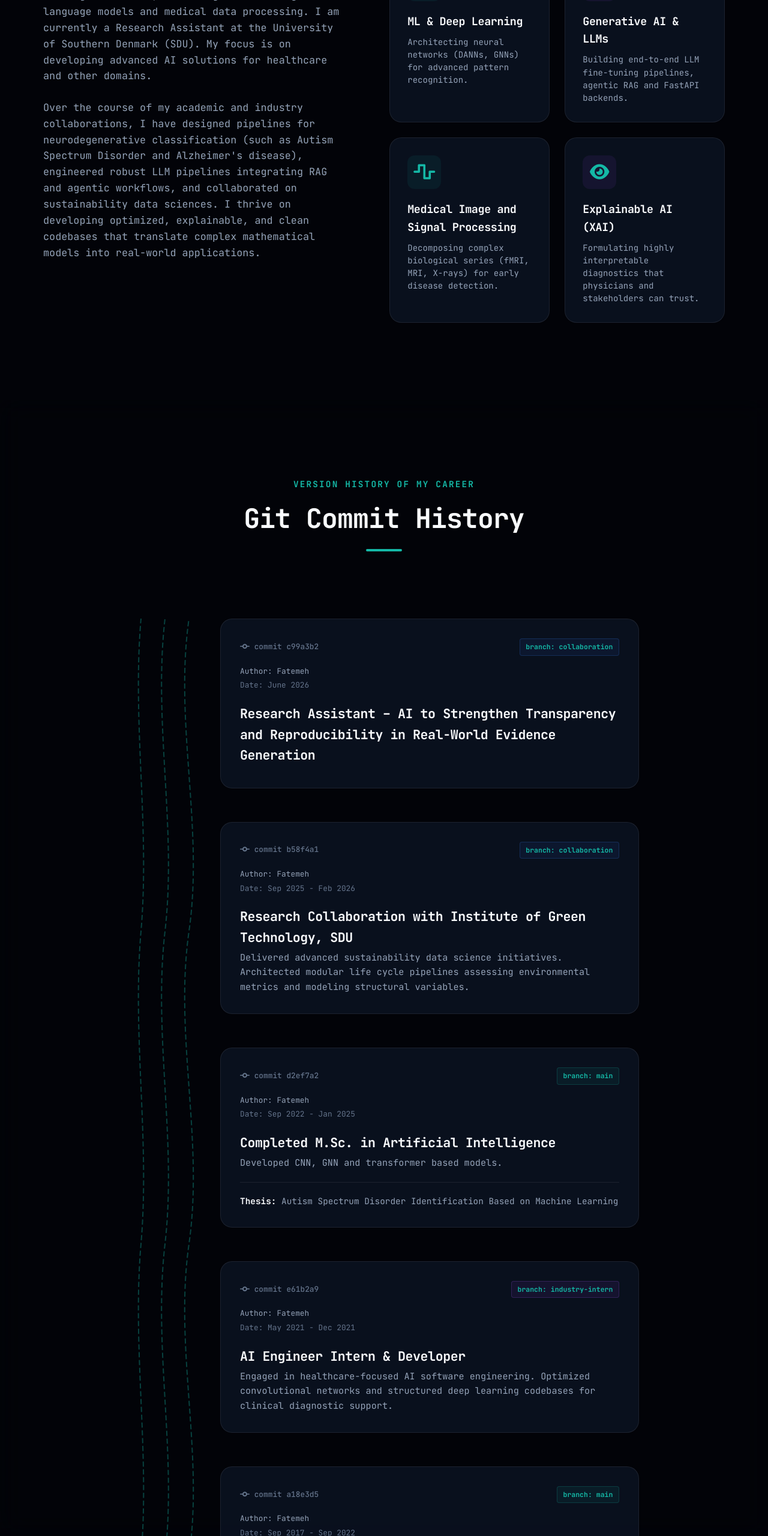
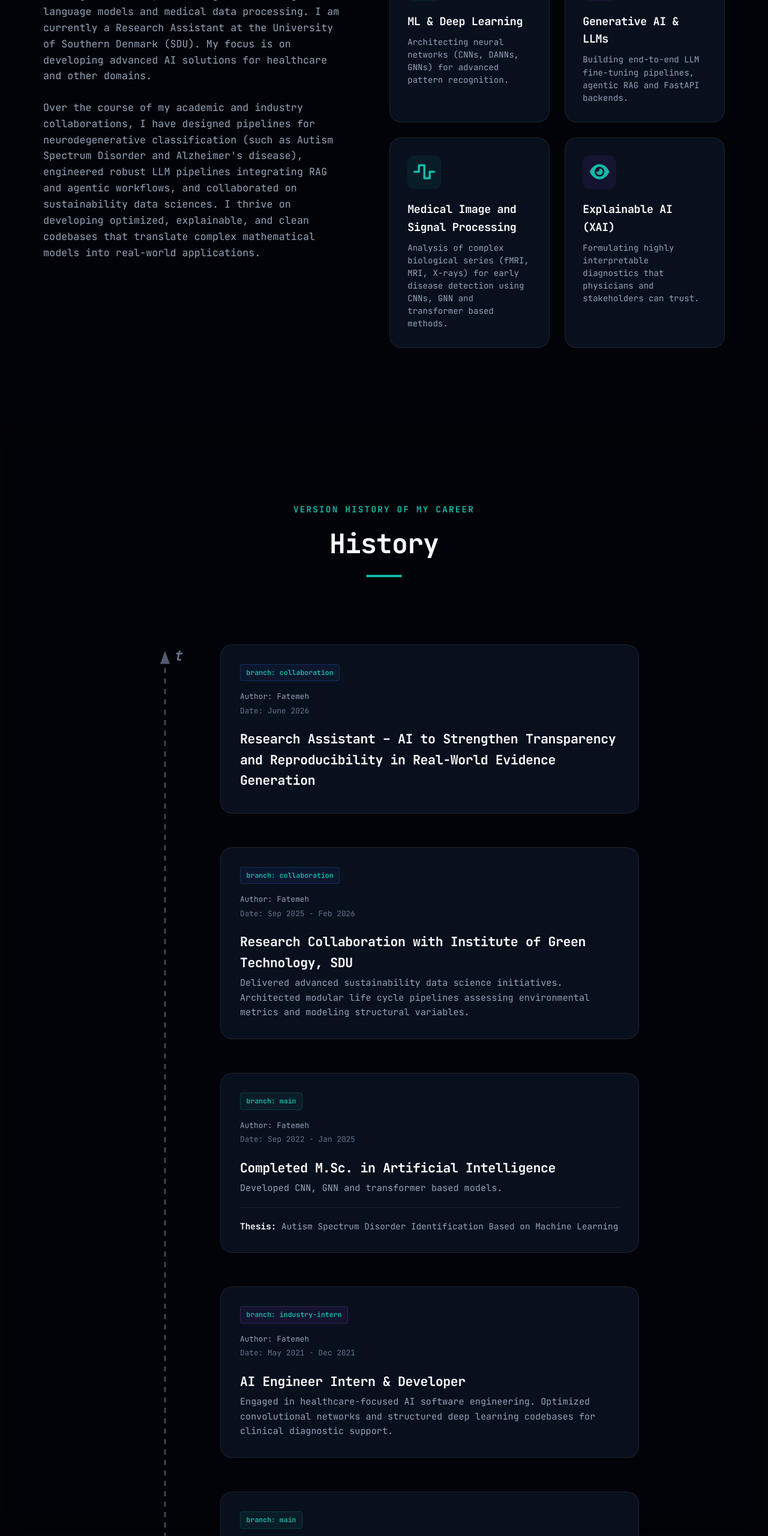
Before and after one commit to fatemehghanadi/fatemehghanadi.github.io, a plain HTML site: page index.html in a window 1280 px wide. Shown: the part 1287-3847 px from the top of the page at 60% size. Drawn offline with Linux system fonts and the light colour scheme; animation ran at ten frames a second.

Commit message:
bio updated again

```diff
--- a/index.html
+++ b/index.html
@@ -181,7 +181,7 @@
                                     <i class="fa-solid fa-brain"></i>
                                 </div>
                                 <h4>ML & Deep Learning</h4>
-                                <p>Architecting neural networks (DANNs, GNNs) for advanced pattern recognition.</p>
+                                <p>Architecting neural networks (CNNs, DANNs, GNNs) for advanced pattern recognition.</p>
                             </div>
                             <div class="interest-card">
                                 <div class="interest-icon">
@@ -195,7 +195,7 @@
                                     <i class="fa-solid fa-wave-square"></i>
                                 </div>
                                     <h4>Medical Image and Signal Processing</h4>
-                                <p>Decomposing complex biological series (fMRI, MRI, X-rays) for early disease detection.</p>
+                                <p>Analysis of complex biological series (fMRI, MRI, X-rays) for early disease detection using CNNs, GNN and transformer based methods.</p>
                             </div>
                             <div class="interest-card">
                                 <div class="interest-icon">
@@ -215,7 +215,7 @@
             <div class="container">
                 <div class="section-header">
                     <span class="section-subtitle">Version History of my Career</span>
-                    <h2 class="section-title">Git Commit History</h2>
+                    <h2 class="section-title">History</h2>
                     <div class="title-underline"></div>
                 </div>
 
@@ -223,12 +223,10 @@
                     <!-- The Orbital Lanes -->
                     <div class="git-lanes">
                         <svg class="git-svg-graph" xmlns="http://www.w3.org/2000/svg" viewBox="0 0 120 1600" preserveAspectRatio="none">
-                            <!-- Orbit Lane 1 (Main) - sinusoidal wave -->
-                            <path class="orbit-path orbit-main" d="M 20,0 C 5,160 35,320 20,480 C 5,640 35,800 20,960 C 5,1120 35,1280 20,1440 L 20,1600" stroke="var(--accent-teal)" stroke-width="2" fill="none" opacity="0.35" />
-                            <!-- Orbit Lane 2 (Collaboration) -->
-                            <path class="orbit-path orbit-collab" d="M 60,0 C 40,160 80,320 60,480 C 40,640 80,800 60,960 C 40,1120 80,1280 60,1440 L 60,1600" stroke="var(--accent-blue)" stroke-width="2" fill="none" opacity="0.35" />
-                            <!-- Orbit Lane 3 (Work) -->
-                            <path class="orbit-path orbit-work" d="M 100,0 C 75,160 125,320 100,480 C 75,640 125,800 100,960 C 75,1120 125,1280 100,1440 L 100,1600" stroke="var(--accent-purple)" stroke-width="2" fill="none" opacity="0.35" />
+                            <!-- Time Vector Axis -->
+                            <line class="time-vector-line" x1="60" y1="30" x2="60" y2="1600" stroke="var(--text-muted)" stroke-width="3" stroke-dasharray="8 8" opacity="0.6"/>
+                            <polygon points="52,30 68,30 60,10" fill="var(--text-muted)" opacity="0.8"/>
+                            <text x="75" y="25" fill="var(--text-muted)" font-family="JetBrains Mono" font-size="22" font-style="italic" font-weight="bold">t</text>
 
                             <!-- Small decorative stars scattered -->
                             <circle cx="15" cy="50" r="1" fill="#fff" opacity="0.5"/>
@@ -263,7 +261,6 @@
                                 </svg>
                             </div>
                             <div class="commit-badge-row">
-                                <span class="commit-hash"><i class="fa-solid fa-code-commit"></i> commit c99a3b2</span>
                                 <span class="commit-branch-tag tag-collab">branch: collaboration</span>
                             </div>
                             <div class="commit-details">
@@ -291,7 +288,6 @@
                                 </svg>
                             </div>
                             <div class="commit-badge-row">
-                                <span class="commit-hash"><i class="fa-solid fa-code-commit"></i> commit b58f4a1</span>
                                 <span class="commit-branch-tag tag-collab">branch: collaboration</span>
                             </div>
                             <div class="commit-details">
@@ -321,7 +317,6 @@
                                 </svg>
                             </div>
                             <div class="commit-badge-row">
-                                <span class="commit-hash"><i class="fa-solid fa-code-commit"></i> commit d2ef7a2</span>
                                 <span class="commit-branch-tag tag-main">branch: main</span>
                             </div>
                             <div class="commit-details">
@@ -351,7 +346,6 @@
                                 </svg>
                             </div>
                             <div class="commit-badge-row">
-                                <span class="commit-hash"><i class="fa-solid fa-code-commit"></i> commit e61b2a9</span>
                                 <span class="commit-branch-tag tag-work">branch: industry-intern</span>
                             </div>
                             <div class="commit-details">
@@ -376,7 +370,6 @@
                                 </svg>
                             </div>
                             <div class="commit-badge-row">
-                                <span class="commit-hash"><i class="fa-solid fa-code-commit"></i> commit a18e3d5</span>
                                 <span class="commit-branch-tag tag-main">branch: main</span>
                             </div>
                             <div class="commit-details">
--- a/script.js
+++ b/script.js
@@ -109,7 +109,7 @@ function initTypewriter() {
         "AI Researcher",
         "Deep Learning Scientist",
         "Computer Scientist",
-        "Medical Signal/Image Expert",
+        "AI Medical Signal/Image Analyst",
         "LLM & Generative AI Specialist"
     ];
 
--- a/styles.css
+++ b/styles.css
@@ -788,10 +788,20 @@ body.light-theme .terminal-output.system-info {
     transition: all var(--transition-fast);
 }
 
-/* Lane Specific node colors */
+/* Time Vector Animation */
+.time-vector-line {
+    animation: scroll-up 1.5s linear infinite;
+}
+
+@keyframes scroll-up {
+    from { stroke-dashoffset: 0; }
+    to { stroke-dashoffset: 16; }
+}
+
+/* Centralize nodes onto the time vector */
 .git-commit-card[data-branch="collaboration"]::before { border-color: var(--accent-blue); left: -80px; }
-.git-commit-card[data-branch="main"]::before { border-color: var(--accent-teal); left: -120px; }
-.git-commit-card[data-branch="work"]::before { border-color: var(--accent-purple); left: -40px; }
+.git-commit-card[data-branch="main"]::before { border-color: var(--accent-teal); left: -80px; }
+.git-commit-card[data-branch="work"]::before { border-color: var(--accent-purple); left: -80px; }
 
 .git-commit-card:hover::before {
     transform: scale(1.5);
```
